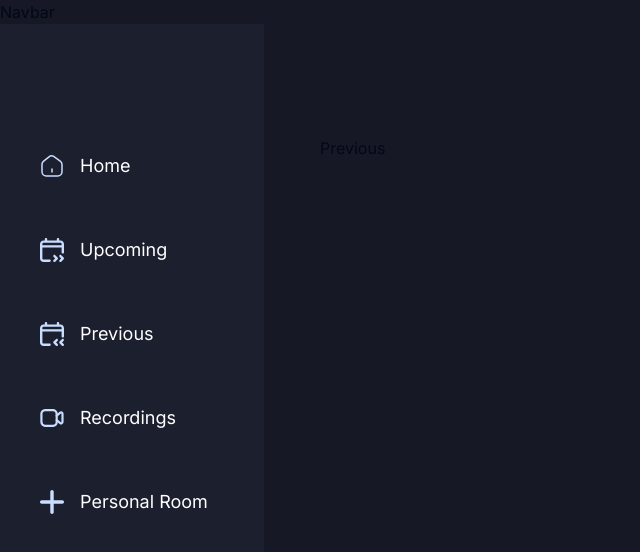
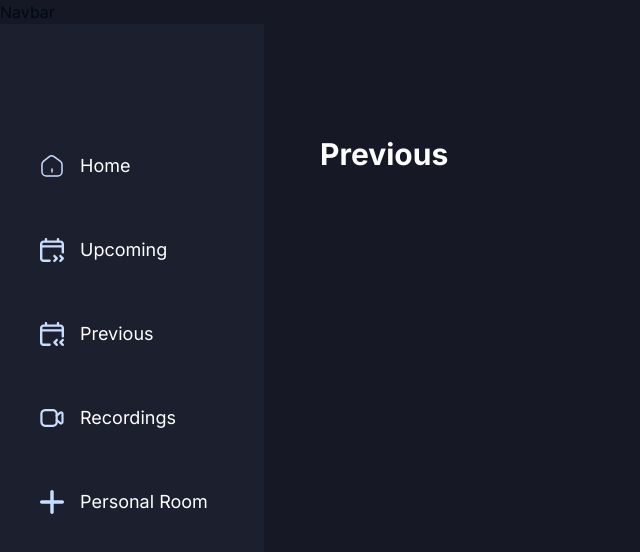
Before and after one commit to egublog/zoom-clone, a Next.js app: page /previous in a window 1280 px wide. Shown: the top 552 px of the page, without its empty margins (0-640 px from the left). Built offline with nearby package versions, Linux system fonts and the light colour scheme.

Commit message:
add: Previousのタイトル

```diff
--- a/app/(root)/(home)/previous/page.tsx
+++ b/app/(root)/(home)/previous/page.tsx
@@ -2,7 +2,12 @@ import React from 'react'
 
 const Previous = () => {
   return (
-    <div>Previous</div>
+    <section className='flex size-full flex-col gap-10 text-white'>
+      <h1 className='text-3xl font-bold'>
+        Previous
+      </h1>
+
+    </section>
   )
 }
 
```
